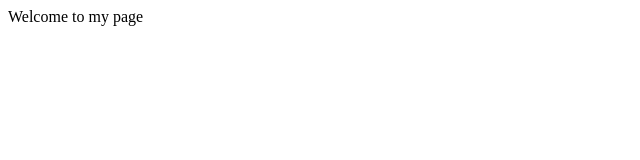
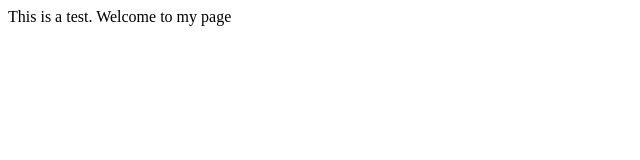
Before and after one commit to tanay-jain/tanay-jain.github.io, a plain HTML site: page index.html in a window 1280 px wide. Shown: the whole page, without its empty margins (0-640 px from the left). Drawn offline with Linux system fonts and the light colour scheme.

Commit message:
Update index.html

```diff
--- a/index.html
+++ b/index.html
@@ -3,7 +3,7 @@
 <head>
   </head>
   <body>
-     Welcome to my page
+     This is a test. Welcome to my page
     </body>
 
 </html>
```
